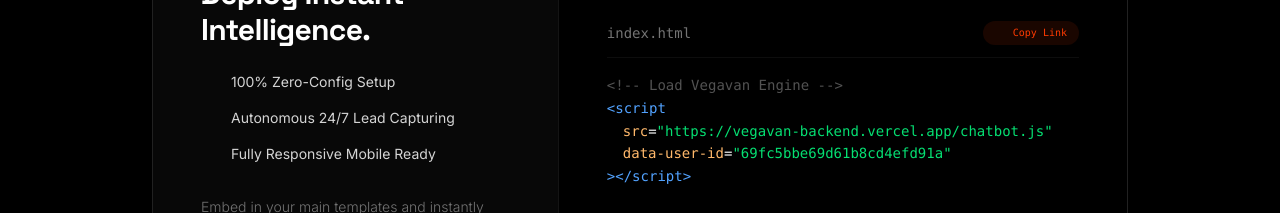
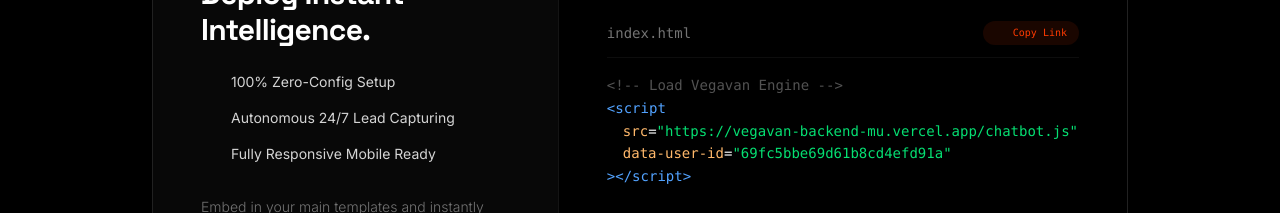
Before and after one commit to webfloradeploy-cmd/webflorawebsite-frontend-, a Next.js app: page /it-company-in-patna/ai-chatbot-company-in-patna in a window 1280 px wide. Shown: the part 3080-3293 px from the top of the page. Built offline with nearby package versions, Linux system fonts and the light colour scheme; no server answers; some icons are missing.

Commit message:
Update Vegavan AI chatbot script URL and configuration

```diff
--- a/app/Components/ChatbotLoader.jsx
+++ b/app/Components/ChatbotLoader.jsx
@@ -47,9 +47,8 @@ function injectChatbotStyle(shadowRoot) {
 
 function loadChatbot() {
   const script = document.createElement("script");
-  script.src = "https://vegavan-backend.vercel.app/chatbot.js";
+  script.src = "https://vegavan-backend-mu.vercel.app/chatbot.js";
   script.setAttribute("data-user-id", "69fc5bbe69d61b8cd4efd91a");
-  script.setAttribute("data-project-id", "6839be97fc1aa1d3a38cfe45");
   script.async = true;
 
   // After script loads, watch for the chatbot's shadow root to inject brand colours
--- a/app/it-company-in-patna/ai-chatbot-company-in-patna/page.jsx
+++ b/app/it-company-in-patna/ai-chatbot-company-in-patna/page.jsx
@@ -352,7 +352,7 @@ export default function AIChatbotCompanyPage() {
                   <code>
                     <span className="text-neutral-600">{"<!-- Load Vegavan Engine -->\n"}</span>
                     <span className="text-blue-400">{"<script"}</span><br />
-                    <span className="pl-4 text-orange-300">src</span>=<span className="text-green-400">"https://vegavan-backend.vercel.app/chatbot.js"</span><br />
+                    <span className="pl-4 text-orange-300">src</span>=<span className="text-green-400">"https://vegavan-backend-mu.vercel.app/chatbot.js"</span><br />
                     <span className="pl-4 text-orange-300">data-user-id</span>=<span className="text-green-400">"69fc5bbe69d61b8cd4efd91a"</span><br />
                     <span className="text-blue-400">{"></script>"}</span>
                   </code>
--- a/app/layout.js
+++ b/app/layout.js
@@ -4,7 +4,6 @@ import "./globals.css";
 import Navbar from "./Components/Navbar";
 import FooterSection from "./Components/FooterSection";
 import Script from "next/script";
-import ChatbotLoader from "./Components/ChatbotLoader";
 import FloatingCTA from "./Components/FloatingCTA";
 import { buildOrganizationSchema, buildWebSiteSchema, buildSiteNavigationElementSchema, toGraphSchema } from "./lib/schemas";
 
@@ -129,8 +128,13 @@ export default function RootLayout({ children }) {
         {/* Footer Section */}
         <FooterSection />
 
-        {/* Chatbot — loads only after user interaction (facade pattern) */}
-        <ChatbotLoader />
+        {/* Vegavan AI Support Chatbot */}
+        <Script
+          id="vegavan-chatbot"
+          src="https://vegavan-backend-mu.vercel.app/chatbot.js"
+          data-user-id="69fc5bbe69d61b8cd4efd91a"
+          strategy="afterInteractive"
+        />
 
         {/* Mobile chatbot position override */}
         <style dangerouslySetInnerHTML={{
```
